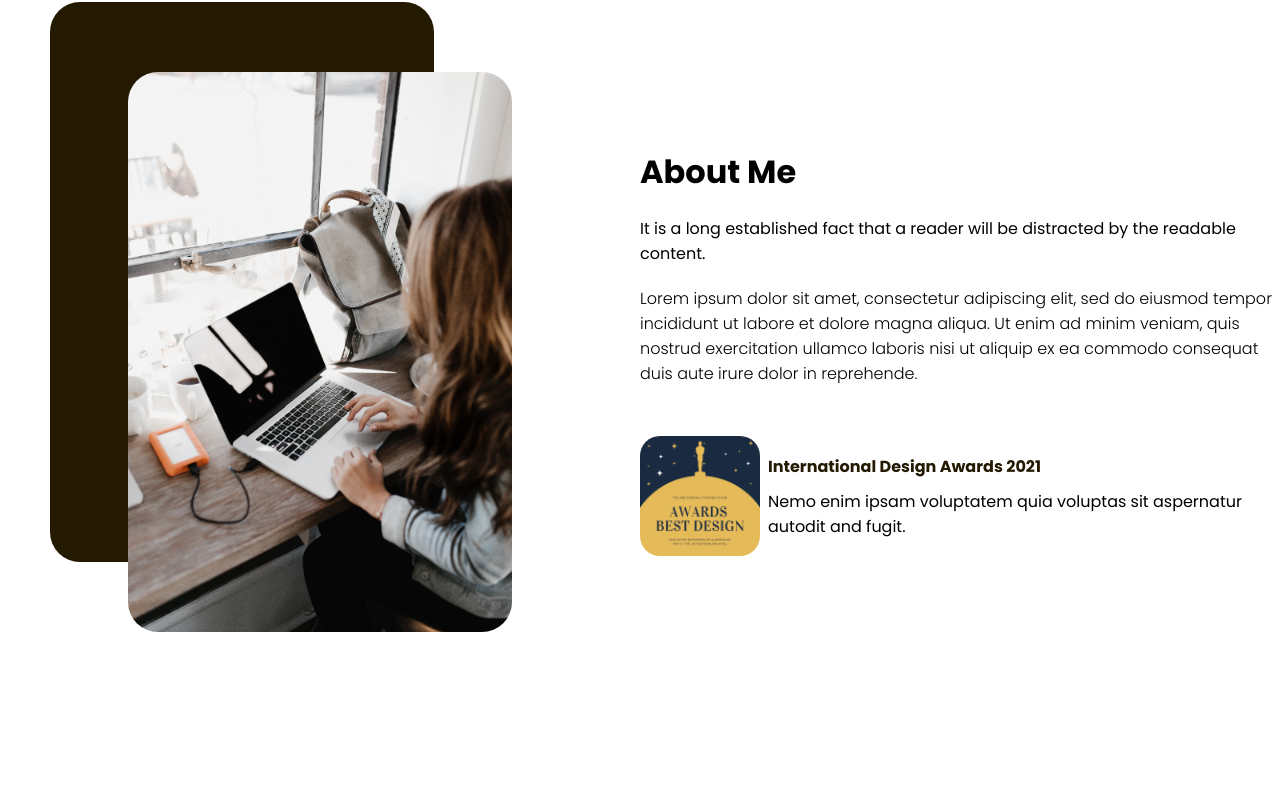
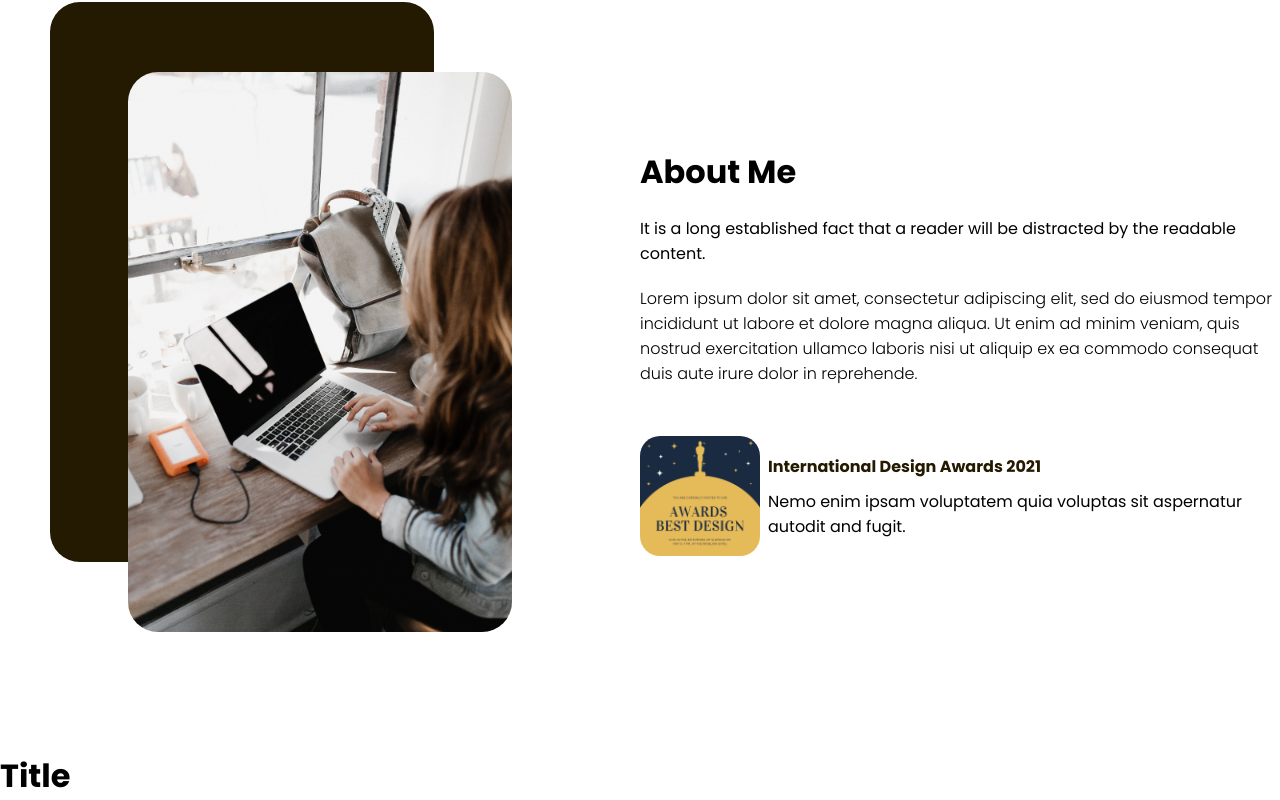
Before and after one commit to mouna-ben-mansour/my-portfolio, a React (Create React App) app: page / in a window 1280 px wide. Shown: the part 848-1648 px from the top of the page. Before the commit the page ends 1600 px from the top, so only its background shows below. Built offline with nearby package versions, Linux system fonts and the light colour scheme.

Commit message:
product list init

```diff
--- a/src/App.js
+++ b/src/App.js
@@ -1,10 +1,12 @@
 import Intro from "./components/intro/Intro";
 import About from "./components/about/About";
+import ProductList from "./components/productList/ProductList";
 function App() {
   return (
     <div>
        <Intro/>
       <About/>
+      <ProductList/>
     </div>
   );
 }
--- /dev/null
+++ b/src/components/product/Product.jsx
@@ -0,0 +1,6 @@
+import "./product.css"
+const Product = () => {
+    return ( <div className="product">product</div> );
+}
+
+export default Product;
--- /dev/null
+++ b/src/components/productList/ProductList.jsx
@@ -0,0 +1,13 @@
+import "./productList.css"
+const ProductList = () => {
+    return (
+        <div className="productList">
+            <div className="productList-texts">
+                <h1 className="productList-title">Title</h1>
+                <p className="productList-desc"></p>
+            </div>
+        </div>
+     );
+}
+
+export default ProductList;
```
Also changed, not shown: src/components/product/product.css (added), src/components/productList/productList.css (added).
